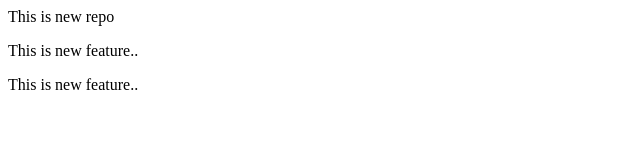
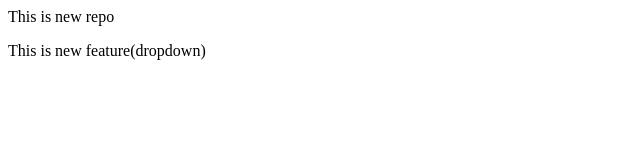
Before and after one commit to nikitakori/Localrepo, a plain HTML site: page index.html in a window 1280 px wide. Shown: the whole page, without its empty margins (0-640 px from the left). Drawn offline with Linux system fonts and the light colour scheme.

Commit message:
Add dropdown

```diff
--- a/index.html
+++ b/index.html
@@ -1,3 +1,2 @@
 <p>This is new repo</p>
-<p>This is new feature..</p>
-<p>This is new feature..</p>
+<p>This is new feature(dropdown)</p>
```
